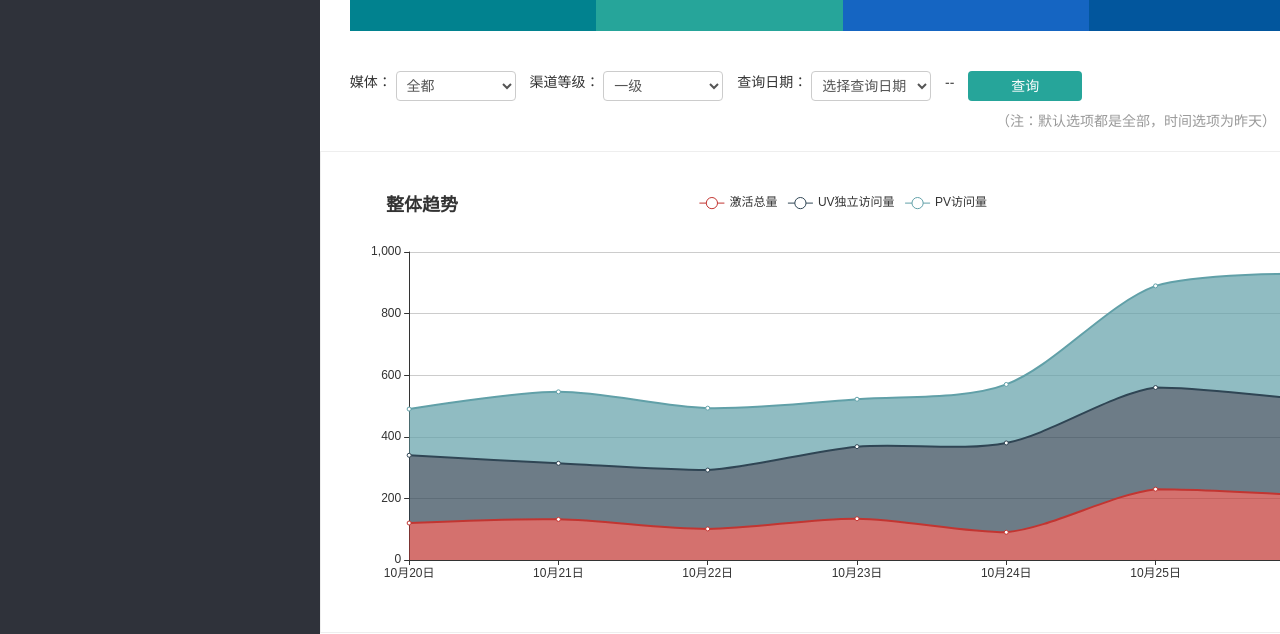
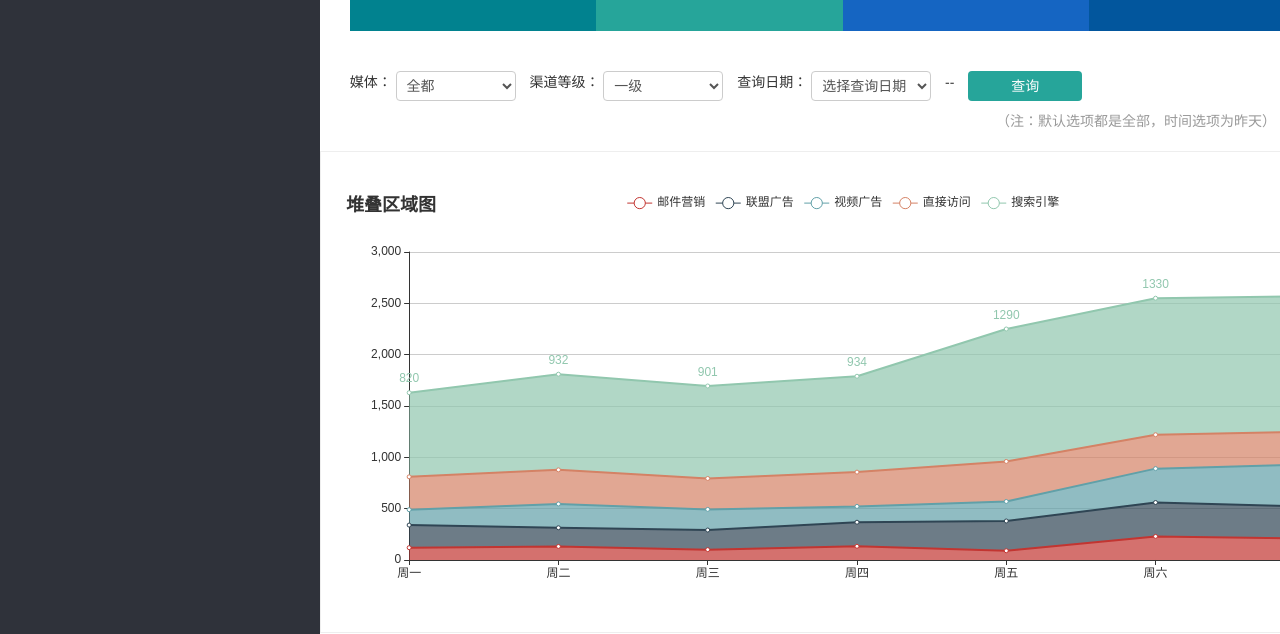
Before and after one commit to kiven1989/adtop, a website: page dataquery.html in a window 1280 px wide. Shown: the part 333-967 px from the top of the page. Drawn offline with Linux system fonts and the light colour scheme.

Commit message:
数据统计更新

```diff
--- a/dataquery.html
+++ b/dataquery.html
@@ -65,10 +65,10 @@
 							</ul>
 							<div id="queryZone" class="queryZone">
 								媒体：
-								<select name="" id="">
-									<option value="">全都</option>
-									<option value="">11</option>
-									<option value="">11</option>
+								<select name="" id="mediaSelect">
+									<option value="1">全都</option>
+									<option value="2">11</option>
+									<option value="3">11</option>
 								</select>
 								渠道等级：
 								<select name="" id="">
--- a/js/adtop.js
+++ b/js/adtop.js
@@ -121,14 +121,13 @@
 			//数据
 			option = {
 		    title: {
-			        text: '整体趋势',
-			        left:40
+		        text: '堆叠区域图'
 		    },
 		    tooltip : {
 		        trigger: 'axis'
 		    },
 		    legend: {
-			        data:['激活总量','UV独立访问量','PV访问量']
+		        data:['邮件营销','联盟广告','视频广告','直接访问','搜索引擎']
 		    },
 		    toolbox: {
 		        feature: {
@@ -145,7 +144,7 @@
 		        {
 		            type : 'category',
 		            boundaryGap : false,
-			            data : ['10月20日','10月21日','10月22日','10月23日','10月24日','10月25日','10月26日']
+		            data : ['周一','周二','周三','周四','周五','周六','周日']
 		        }
 		    ],
 		    yAxis : [
@@ -155,31 +154,48 @@
 		    ],
 		    series : [
 		        {
-			            name:'激活总量',
+		            name:'邮件营销',
 		            type:'line',
 		            stack: '总量',
-			            smooth:true,
 		            areaStyle: {normal: {}},
 		            data:[120, 132, 101, 134, 90, 230, 210]
 		        },
 		        {
-			            name:'UV独立访问量',
+		            name:'联盟广告',
 		            type:'line',
 		            stack: '总量',
-			            smooth:true,
 		            areaStyle: {normal: {}},
 		            data:[220, 182, 191, 234, 290, 330, 310]
 		        },
 		        {
-			            name:'PV访问量',
+		            name:'视频广告',
 		            type:'line',
 		            stack: '总量',
-			            smooth:true,
 		            areaStyle: {normal: {}},
 		            data:[150, 232, 201, 154, 190, 330, 410]
+		        },
+		        {
+		            name:'直接访问',
+		            type:'line',
+		            stack: '总量',
+		            areaStyle: {normal: {}},
+		            data:[320, 332, 301, 334, 390, 330, 320]
+		        },
+		        {
+		            name:'搜索引擎',
+		            type:'line',
+		            stack: '总量',
+		            label: {
+		                normal: {
+		                    show: true
+		                }
+		            },
+		            areaStyle: {normal: {}},
+		            data:[820, 932, 901, 934, 1290, 1330, 1320]
 		        }
 		    ]
 		};
+
 
 			//设置图表实例的配置项以及数据
 			myEchart.setOption(option);
```
Lines whose indentation alone changed are shown as unchanged.
